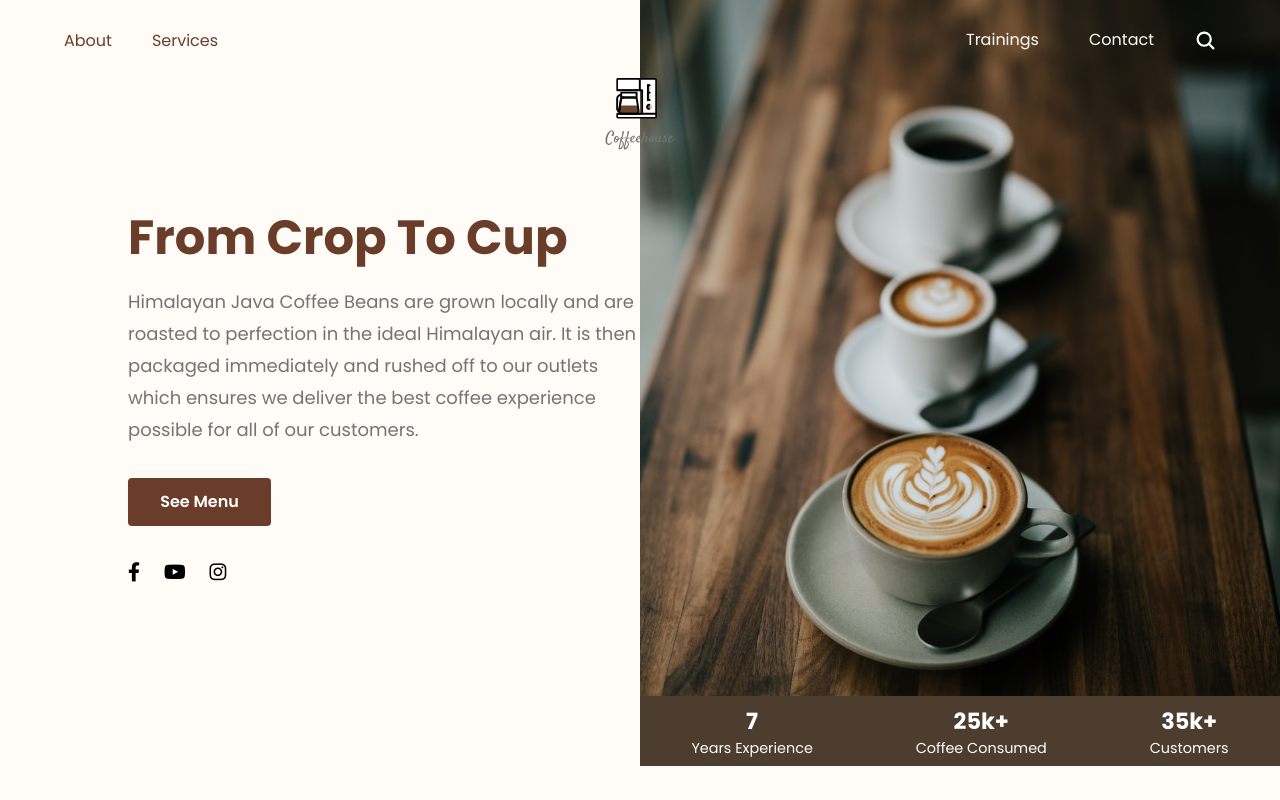
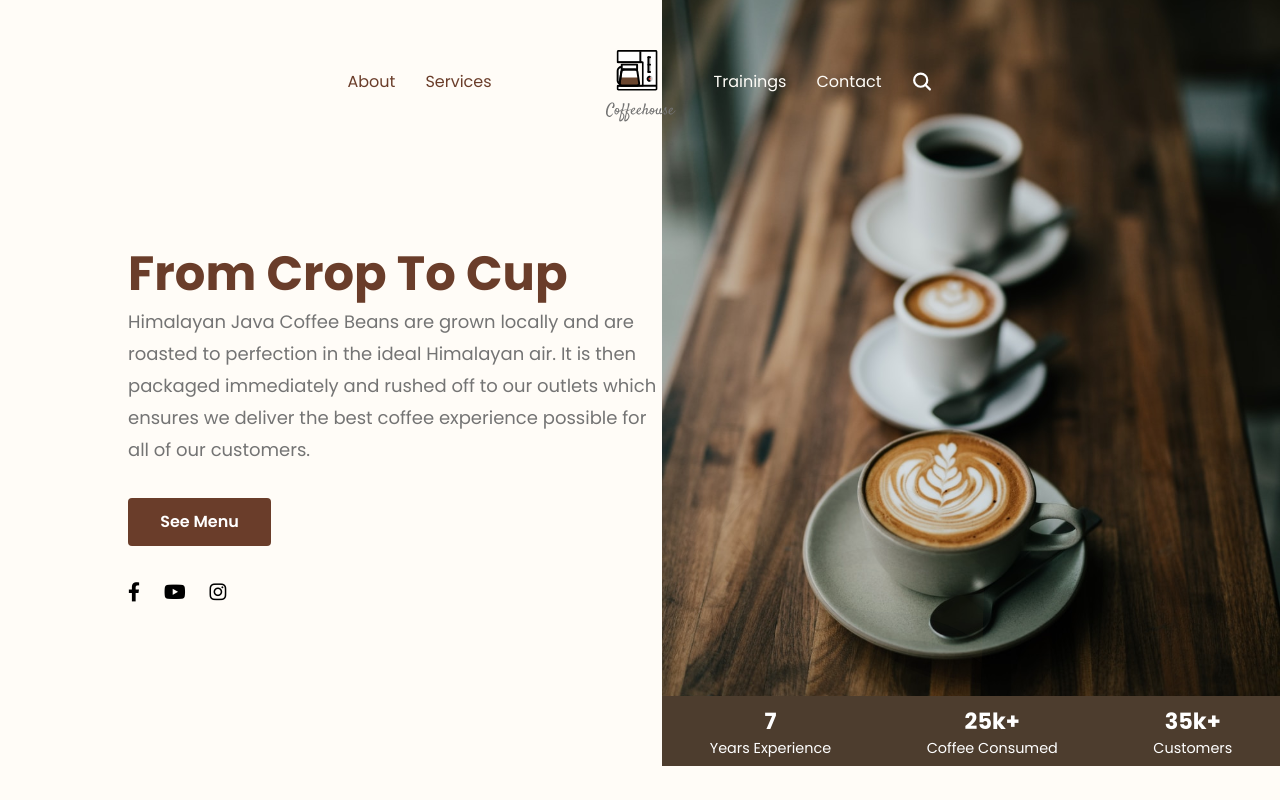
Before and after one commit to SantoshPoudel0/Internship_Frontend, a React (Create React App) app in the folder frontend/: page / in a window 1280 px wide. Built offline with nearby package versions, Linux system fonts and the light colour scheme.

Commit message:
fix the navbar icon

```diff
--- a/frontend/src/components/Home.css
+++ b/frontend/src/components/Home.css
@@ -19,18 +19,21 @@
 }
 
 .left-content {
-  width: 50%;
+  width: 533px;
+  height: 386px;
+  position: absolute;
+  top: 235px;
+  left: 147px;
   display: flex;
   flex-direction: column;
   justify-content: center;
-  padding-left: 10%;
 }
 
 .left-content h1 {
   font-size: 48px;
   font-weight: 700;
   font-family: 'Poppins', sans-serif;
-  margin-bottom: 1.5rem;
+  margin-bottom: 0.5rem;
   color: #6A3D2A;
   line-height: 100%;
   letter-spacing: 0%;
@@ -45,7 +48,16 @@
   color: #747474;
   line-height: 32px;
   letter-spacing: 0%;
-  max-width: 533px;
+  max-width: 100%;
+}
+
+.subtitle {
+  font-size: 24px;
+  font-weight: 600;
+  font-family: 'Poppins', sans-serif;
+  margin-bottom: 1.5rem;
+  color: #997950;
+  letter-spacing: 0%;
 }
 
 .cta-buttons {
@@ -91,7 +103,8 @@
   position: absolute;
   width: 618px;
   height: 696px;
-  left: 822px;
+  right: 0;
+  left: auto;
   display: flex;
   flex-direction: column;
   background-color: #EBEDD1;
@@ -102,6 +115,7 @@
   height: 100%;
   object-fit: cover;
   object-position: center;
+  display: block;
 }
 
 .stats-container {
@@ -135,9 +149,15 @@
 }
 
 @media screen and (max-width: 1440px) {
+  .left-content {
+    left: 10%;
+  }
+
   .right-content {
-    left: 50%;
-    width: 50%;
+    right: 0;
+    left: auto;
+    transform: none;
+    width: 618px;
   }
 }
 
@@ -147,7 +167,11 @@
   }
 
   .left-content {
+    position: relative;
     width: 100%;
+    height: auto;
+    top: 0;
+    left: 0;
     padding: 20px;
     padding-top: 100px;
     padding-bottom: 0;
@@ -178,3 +202,8 @@
   opacity: 0.5;
   z-index: 1;
 }
+
+.menu-icon {
+  margin-left: 8px;
+  font-size: 14px;
+}
--- a/frontend/src/components/Home.js
+++ b/frontend/src/components/Home.js
@@ -22,6 +22,7 @@ function Home() {
         <div className="landing-content">
           <div className="left-content">
             <h1>From Crop To Cup</h1>
+
             <p>Himalayan Java Coffee Beans are grown locally and are roasted to perfection in the ideal Himalayan air. It is then packaged immediately and rushed off to our outlets which ensures we deliver the best coffee experience possible for all of our customers.</p>
             <div className="cta-buttons">
               <button className="btn-primary">See Menu</button>
--- a/frontend/src/components/Navbar.css
+++ b/frontend/src/components/Navbar.css
@@ -1,14 +1,14 @@
 .navbar {
   background: transparent;
-  height: 80px;
+  height: 83px;
+  width: 625px;
   display: flex;
   justify-content: center;
   align-items: center;
   font-size: 1rem;
   position: absolute;
-  top: 0;
-  left: 0;
-  right: 0;
+  top: 40px;
+  left: 488px;
   z-index: 999;
 }
 
@@ -17,20 +17,22 @@
   justify-content: space-between;
   align-items: center;
   width: 100%;
-  padding: 0 5%;
+  height: 100%;
+  padding: 0 20px;
   position: relative;
 }
 
 .nav-left, .nav-right {
   display: flex;
   align-items: center;
-  gap: 40px;
+  gap: 30px;
 }
 
 .navbar-logo {
   position: absolute;
-  left: 721px;
-  top: 40px;
+  left: 50%;
+  transform: translateX(-50%);
+  top: 0;
   display: flex;
   justify-content: center;
   text-decoration: none;
@@ -63,11 +65,7 @@
 }
 
 .nav-link[href="/trainings"] {
-  position: absolute;
-  width: 83px;
-  height: 24px;
-  top: 61px;
-  left: 863px;
+  position: relative;
   font-family: 'Poppins', sans-serif;
   font-weight: 400;
   font-size: 16px;
@@ -77,11 +75,7 @@
 }
 
 .nav-link[href="/contact"] {
-  position: absolute;
-  width: 66px;
-  height: 24px;
-  top: 60px;
-  left: 986px;
+  position: relative;
   font-family: 'Poppins', sans-serif;
   font-weight: 400;
   font-size: 16px;
@@ -91,11 +85,7 @@
 }
 
 .search-icon {
-  position: absolute;
-  width: 21px;
-  height: 21px;
-  top: 61px;
-  left: 1092px;
+  position: relative;
   color: #FFFFFF;
   cursor: pointer;
   display: flex;
@@ -104,6 +94,12 @@
 }
 
 @media screen and (max-width: 1440px) {
+  .navbar {
+    left: 50%;
+    transform: translateX(-50%);
+    width: 625px;
+  }
+
   .navbar-logo {
     left: 50%;
     transform: translateX(-50%);
@@ -119,16 +115,20 @@
 }
 
 @media screen and (max-width: 768px) {
+  .navbar {
+    height: auto;
+    width: 100%;
+    position: relative;
+    padding: 1rem 0;
+    background-color: #fff;
+    left: 0;
+    top: 0;
+    transform: none;
+  }
+
   .navbar-container {
     flex-direction: column;
     padding: 1rem;
-  }
-
-  .navbar {
-    height: auto;
-    position: relative;
-    padding: 1rem 0;
-    background-color: #fff;
   }
 
   .nav-left, .nav-right {
```
